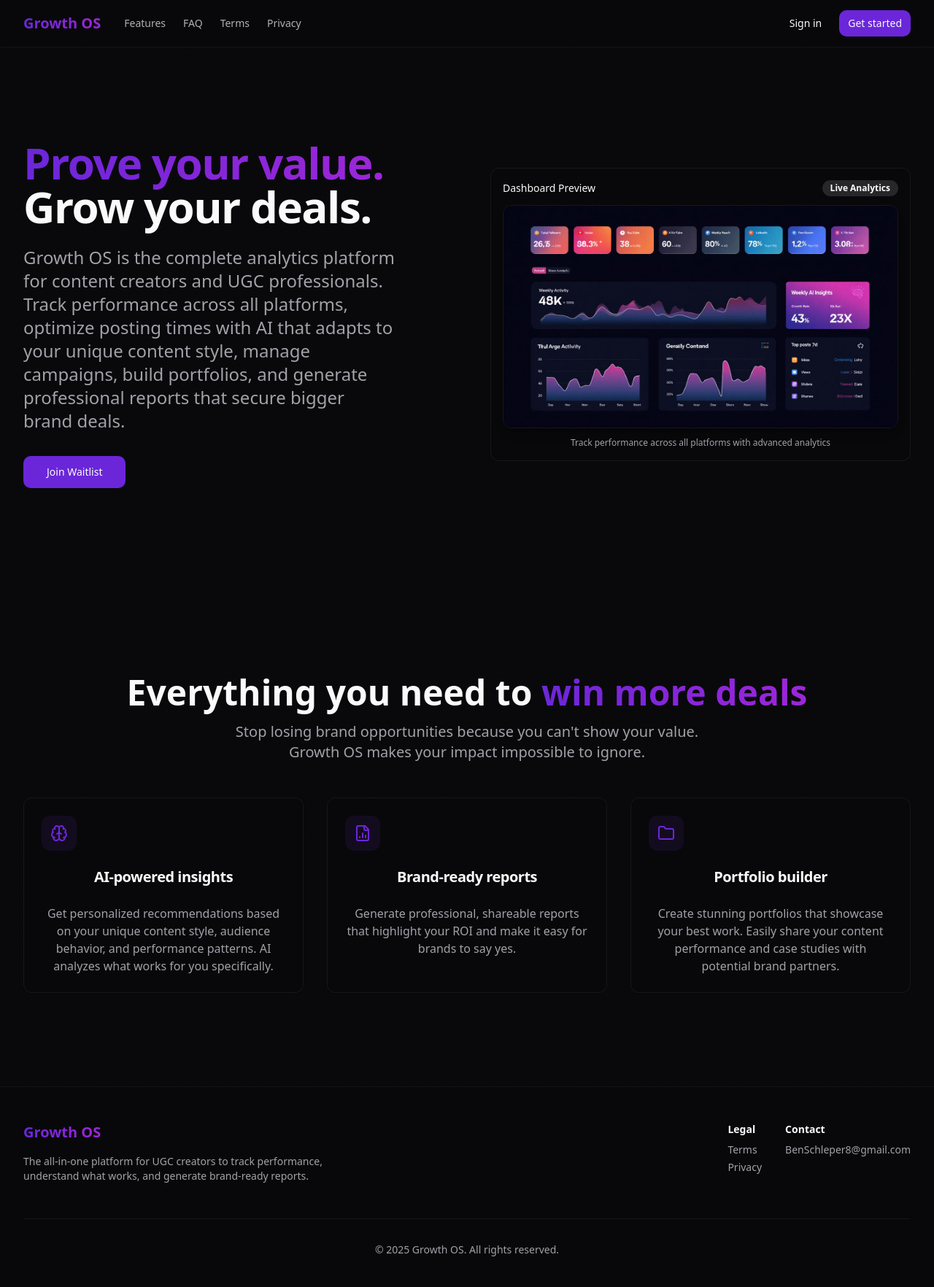
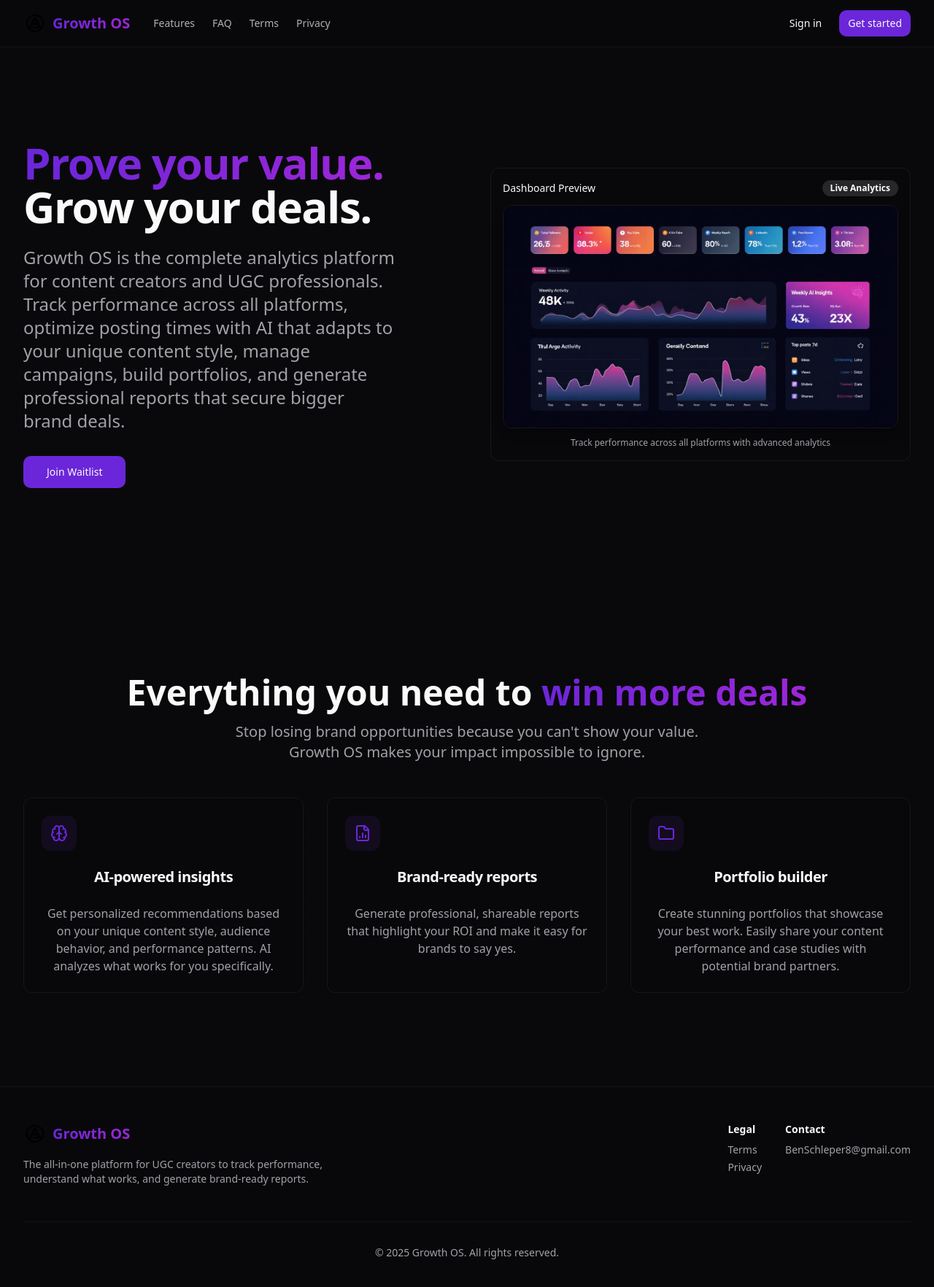
Before and after one commit to benschleper3/autaris, a React (Vite) app: page /landing in a window 1280 px wide. Shown: the top 1764 px of the page at 73% size. Built offline with nearby package versions, Linux system fonts and the light colour scheme.

Commit message:
Add logo to project

```diff
--- a/src/components/Navigation.tsx
+++ b/src/components/Navigation.tsx
@@ -7,6 +7,7 @@ import {
 } from 'lucide-react';
 import { Button } from '@/components/ui/button';
 import { useNavigate, useLocation } from 'react-router-dom';
+import logo from '@/assets/logo.png';
 
 interface NavigationProps {
   // Remove old props since we'll detect current route
@@ -31,9 +32,7 @@ export default function Navigation({}: NavigationProps) {
       <div className="flex items-center gap-8">
         {/* Logo */}
         <div className="flex items-center gap-2">
-          <div className="w-8 h-8 rounded-lg gradient-primary flex items-center justify-center">
-            <TrendingUp className="w-4 h-4 text-white" />
-          </div>
+          <img src={logo} alt="Growth OS Logo" className="w-8 h-8" />
           <span className="text-xl font-bold bg-gradient-to-r from-growth-primary to-growth-secondary bg-clip-text text-transparent">
             Growth OS
           </span>
--- a/src/components/marketing/Footer.tsx
+++ b/src/components/marketing/Footer.tsx
@@ -1,4 +1,5 @@
 import { Link } from 'react-router-dom';
+import logo from '@/assets/logo.png';
 
 export function Footer() {
   const currentYear = new Date().getFullYear();
@@ -9,6 +10,7 @@ export function Footer() {
         <div className="grid gap-8 lg:grid-cols-2">
           <div className="space-y-4">
             <div className="flex items-center space-x-2">
+              <img src={logo} alt="Growth OS Logo" className="w-8 h-8" />
               <span className="text-xl font-bold bg-gradient-to-r from-primary to-growth-accent bg-clip-text text-transparent">
                 Growth OS
               </span>
--- a/src/components/marketing/Navbar.tsx
+++ b/src/components/marketing/Navbar.tsx
@@ -5,6 +5,7 @@ import { Button } from '@/components/ui/button';
 import { Sheet, SheetContent, SheetTrigger } from '@/components/ui/sheet';
 import { supabase } from '@/integrations/supabase/client';
 import { useSession } from '@/hooks/useSession';
+import logo from '@/assets/logo.png';
 
 export function Navbar() {
   const [isOpen, setIsOpen] = useState(false);
@@ -38,6 +39,7 @@ export function Navbar() {
             window.scrollTo({ top: 0, behavior: 'smooth' });
           }}
         >
+          <img src={logo} alt="Growth OS Logo" className="w-8 h-8" />
           <span className="text-xl font-bold bg-gradient-to-r from-primary to-growth-accent bg-clip-text text-transparent">
             Growth OS
           </span>
```
Also changed, not shown: src/assets/logo.png (added).
